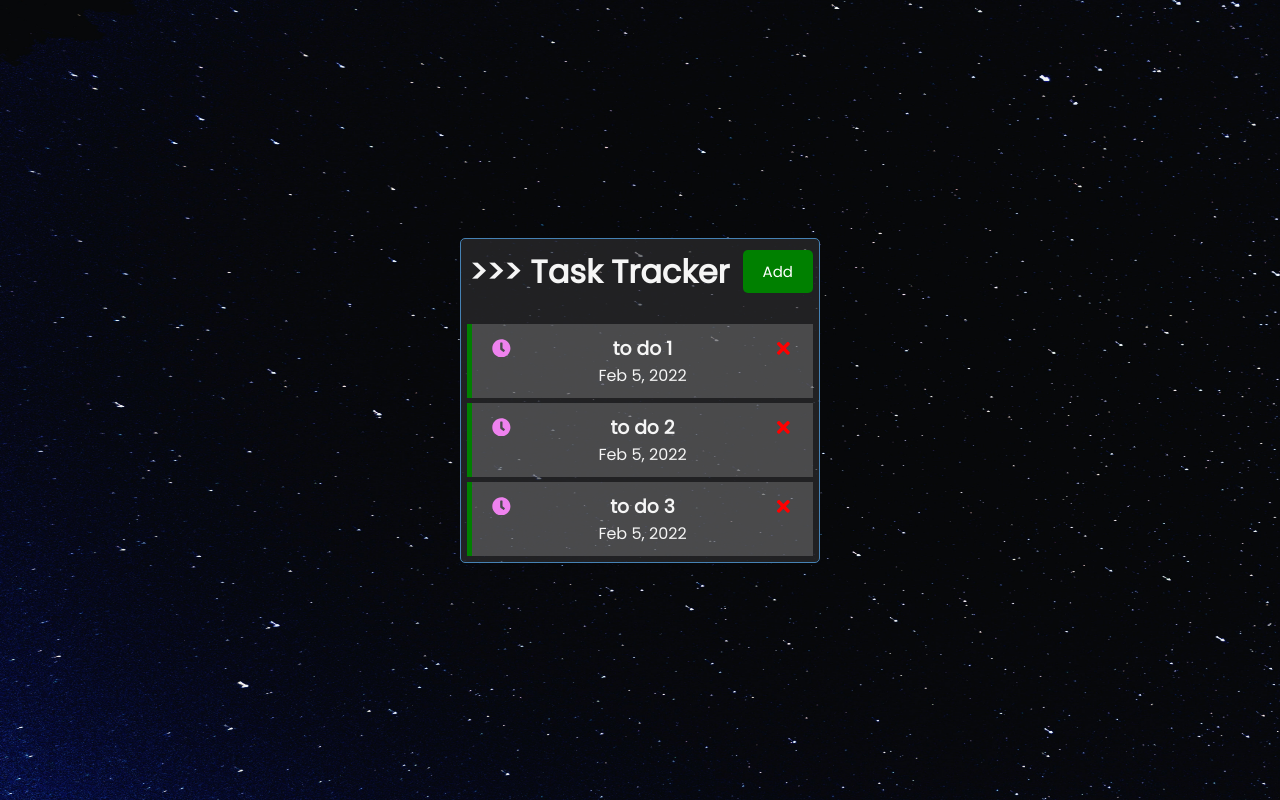
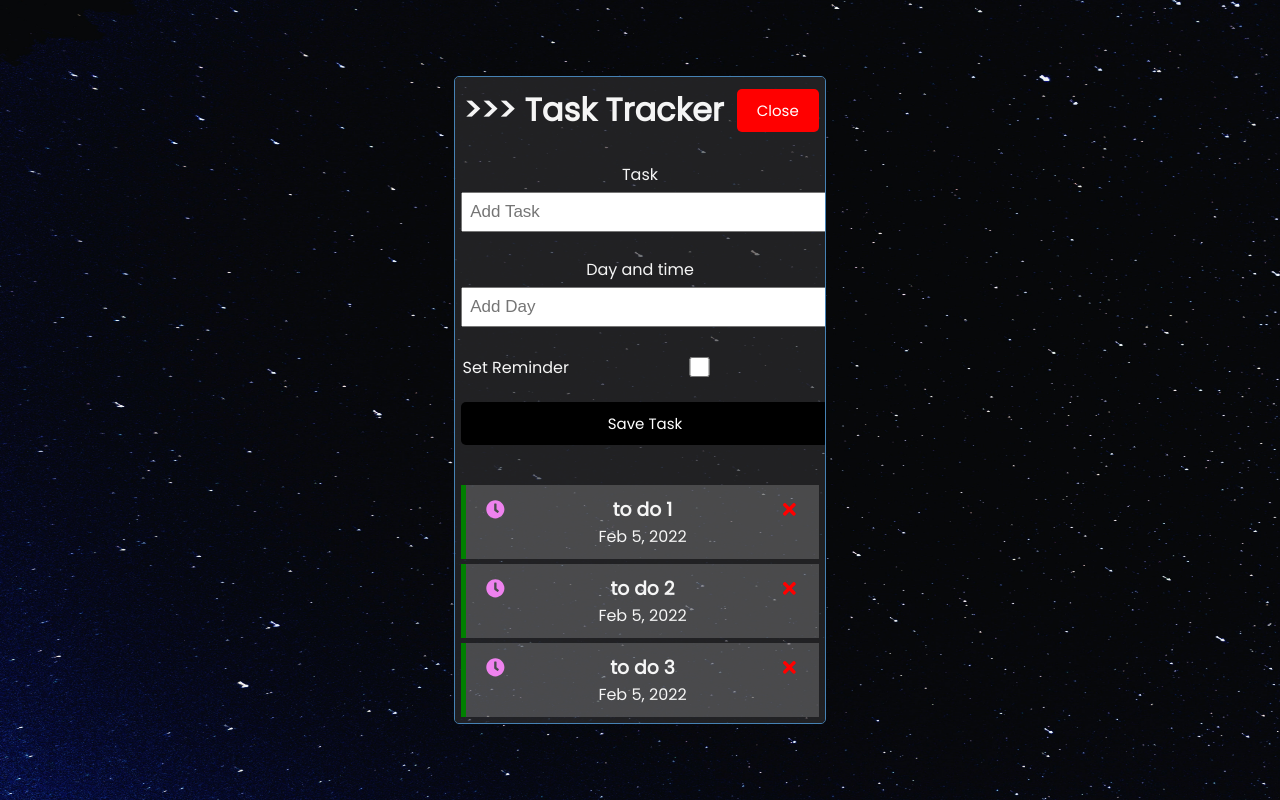
Before and after one commit to laviluv/reactowntest, a React (Create React App) app: page / in a window 1280 px wide. Built offline with nearby package versions, Linux system fonts and the light colour scheme.

Commit message:
not very reactive toggle add task but changes color

```diff
--- a/src/App.js
+++ b/src/App.js
@@ -13,7 +13,7 @@ import AddTask from './components/AddTask';
 
 const App = () => {
 
-  const [toggleAdd, setToggleAdd ] = useState(false)
+  const [toggleAdd, setToggleAdd ] = useState(true)
 
     const [tasks, setTasks] = useState([ //state
     {
@@ -40,7 +40,7 @@ const addTask = (task) => { //props
   const id = Math.floor(Math.random() * 10000) +1
   const newTask = { id, ...task }
   setTasks([ ...tasks, newTask ]) //state
-  console.log(task, id )
+  console.log('Added task >>> ', task, id )
 }
 
 const deleteTask = (id) => {
@@ -55,7 +55,7 @@ const toggleReminder = (id) => {
 
   return (
     <div className="container" id='block'>
-      <Header />
+      <Header onAdd={() => setToggleAdd(!setToggleAdd)} showAddButton={toggleAdd}  />
       {toggleAdd &&
         <AddTask
       onAdd={addTask}  //onAdd the attribute is going to the component for linkage / hooking
@@ -64,7 +64,8 @@ const toggleReminder = (id) => {
       {/* <Header title='Hello...' />  overrides the defaultProps set in Header component*/}
       {/* <h1>Hello {name}</h1>
     <p>{x ? 'Yes': 'No'}</p> */}
-    {tasks.length > 0 ? <Tasks tasks={tasks} onDelete={deleteTask} onToggle={toggleReminder} /> : 'No tasks added yet'}
+    {tasks.length > 0 ? (
+    <Tasks tasks={tasks} onDelete={deleteTask} onToggle={toggleReminder} /> ) : ('No tasks added yet')}
     </div>
   );
 }
--- a/src/components/Header.js
+++ b/src/components/Header.js
@@ -5,13 +5,13 @@ import PropTypes from 'prop-types' /* impt */
 import Button from './Button'
 
 
-export const Header = ({ title }) => {   /* destructured */
+export const Header = ({ title, onAdd, showAddButton }) => {   /* destructured */
 
 // const onClick = (e) => {
 //     console.log(e)
-const onClick = () => {
-    console.log('pressed add button')
-}
+// const onClick = () => {
+//     console.log('pressed add button')
+// }
 
 
   return (
@@ -19,7 +19,7 @@ const onClick = () => {
         <header className="header">
         {/* <h1 style={{color: 'blue' }}>{title}</h1> */}
         <h1>{title}</h1>
-        <Button text='Add' color='green' onClick={onClick}/>
+        <Button text={showAddButton ? 'Close' : 'Add'} color={showAddButton ? 'red' : 'green'} onClick={onAdd}/>
         {/* <Button text='Delete' color='red' /> */}
     </header>
   )
```
